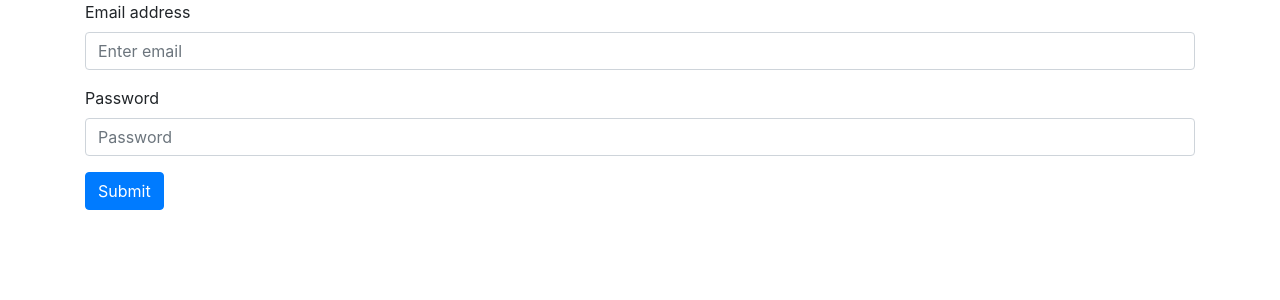
After one commit to sam-atkins/portal, a Django app: page /login/ in a window 1280 px wide. The commit adds this page. Shown: the top 300 px of the page. Run offline with Django 3.2, Linux system fonts and the light colour scheme; some libraries are stand-ins or nearby versions.

Commit message:
feat: add index, login form and home pages

```diff
--- a/home/templates/home/base.html
+++ b/home/templates/home/base.html
@@ -1,12 +1,18 @@
-<!DOCTYPE html>
+<!doctype html>
 <html lang="en">
-<head>
-  <meta charset="UTF-8">
-  <meta name="viewport" content="width=device-width, initial-scale=1.0">
-  <meta http-equiv="X-UA-Compatible" content="ie=edge">
-  <title>Document</title>
-</head>
-<body>
-  <h1>Hello world</h1>
-</body>
+  <head>
+    <!-- Required meta tags -->
+    <meta charset="utf-8">
+    <meta name="viewport" content="width=device-width, initial-scale=1, shrink-to-fit=no">
+
+    <!-- Bootstrap CSS -->
+    <link rel="stylesheet" href="https://stackpath.bootstrapcdn.com/bootstrap/4.3.1/css/bootstrap.min.css" integrity="sha384-ggOyR0iXCbMQv3Xipma34MD+dH/1fQ784/j6cY/iJTQUOhcWr7x9JvoRxT2MZw1T" crossorigin="anonymous">
+
+    <title>Atkins Portal</title>
+  </head>
+  <body>
+    <div class="container">
+      {% block content %}{% endblock %}
+    </div>
+  </body>
 </html>
--- /dev/null
+++ b/home/templates/home/home.html
@@ -0,0 +1,4 @@
+{% extends "home/base.html" %}
+{% block content %}
+  <h1>Home</h1>
+{% endblock %}
--- /dev/null
+++ b/home/templates/home/index.html
@@ -0,0 +1,4 @@
+{% extends "home/base.html" %}
+{% block content %}
+<a href="login">Login</a>
+{% endblock %}
--- /dev/null
+++ b/home/templates/home/login_form.html
@@ -0,0 +1,15 @@
+{% extends "home/base.html" %}
+{% block content %}
+<form>
+  <div class="form-group">
+    <label for="exampleInputEmail1">Email address</label>
+    <input type="email" class="form-control" id="exampleInputEmail1" aria-describedby="emailHelp" placeholder="Enter email">
+  </div>
+  <div class="form-group">
+    <label for="exampleInputPassword1">Password</label>
+    <input type="password" class="form-control" id="exampleInputPassword1" placeholder="Password">
+  </div>
+
+  <button type="submit" class="btn btn-primary">Submit</button>
+</form>
+{% endblock %}
--- a/home/urls.py
+++ b/home/urls.py
@@ -2,4 +2,8 @@ from django.urls import path
 
 from . import views
 
-urlpatterns = [path('', views.index, name='index')]
+urlpatterns = [
+    path('', views.index, name='index'),
+    path('login/', views.auth_login, name='auth_login'),
+    path('home', views.home_view, name='home_view'),
+]
--- a/home/views.py
+++ b/home/views.py
@@ -1,5 +1,33 @@
-from django.shortcuts import render
+from django.contrib.auth import authenticate
+from django.shortcuts import redirect, render
 
 
 def index(request):
-    return render(request, 'home/base.html')
+    return render(request, 'home/index.html')
+
+
+# TODO(sam)
+# change form to username instead of email - check user Model requirements
+# hook up html form so posts on submit
+# verify logic and flow of the fn
+# add error message for unhappy path
+def auth_login(request):
+    if request.method == 'POST':
+        username = request.POST['username']
+        password = request.POST['password']
+        user = authenticate(username=username, password=password)
+
+        if user is not None:
+            return redirect('home')
+
+        else:
+            # No backend authenticated the credentials
+            # TODO(sam) re render form and error message
+            return render(request, 'home/login_form.html')
+
+    return render(request, 'home/login_form.html')
+
+
+# TODO(sam) add auth user decorator
+def home_view(request):
+    return render(request, 'home/home.html')
```
